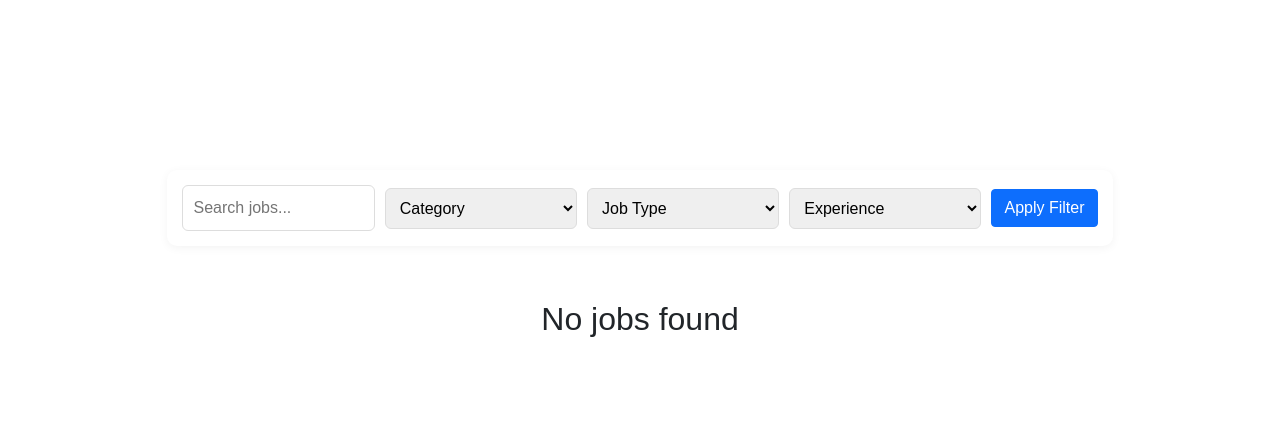
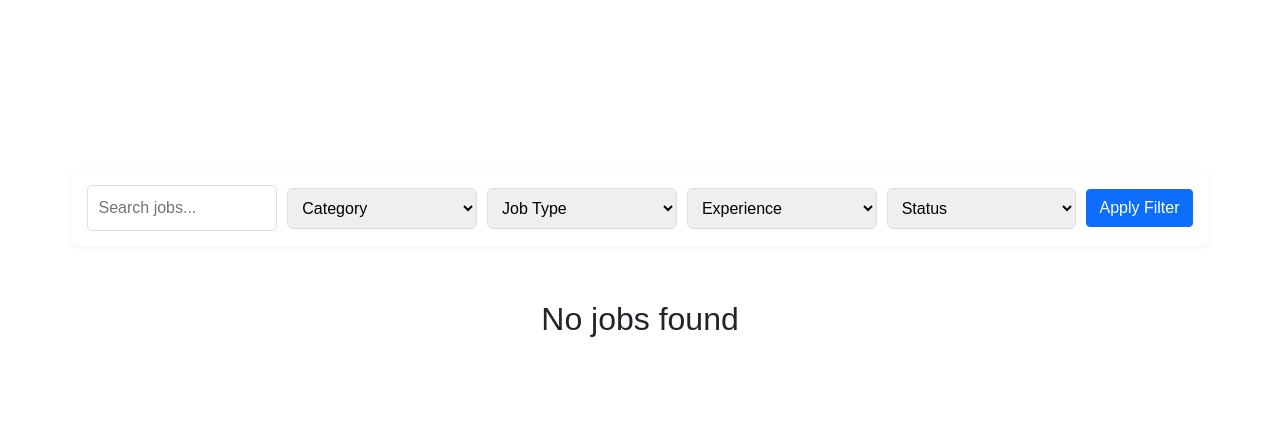
Before and after one commit to nishan756/SaasCom, a Django app: page /jobs/ in a window 1280 px wide. Shown: the part 72-502 px from the top of the page. Run offline with Django 5.2, Linux system fonts and the light colour scheme; data that the repository does not hold is empty; parts of the project's set-up code (start-up, migrations or seed data) failed here and were passed over; some libraries are stand-ins or nearby versions.

Commit message:
Added status filter

```diff
--- a/jobs/repository.py
+++ b/jobs/repository.py
@@ -15,6 +15,8 @@ class JobRepo:
             jobs = jobs.experience(query_set["experience"])
         if query_set.get("title"):
             jobs = jobs.filter(title__icontains = query_set["title"])
+        if query_set.get("status"):
+            jobs = jobs.filter(is_active = query_set["status"])
         return jobs
 
     def get_user_jobs(self , user , **query_param):
--- a/jobs/service.py
+++ b/jobs/service.py
@@ -6,7 +6,7 @@ class JobService:
     repo = JobRepo()
 
     def all_jobs(self , page_num , **query_set):
-        supported_q_field = ["category" , "job_type" , "experience" , "title"]
+        supported_q_field = ["category" , "job_type" , "experience" , "title" , "status"]
         query_set = {key:value for key , value in query_set.items() if key in supported_q_field}
         jobs = self.repo.all_jobs(**query_set)
         paginator = Paginator(jobs , 15)
--- a/jobs/templates/jobs.html
+++ b/jobs/templates/jobs.html
@@ -84,6 +84,21 @@
                 </select>
             </div>
 
+            <div class="filter-item">
+                <select name="status">
+                    <option value="">Status</option>
+                    <option value="True"
+                        {% if request.GET.status == "True" %}selected{% endif %}>
+                        Active
+                    </option>
+
+                    <option value="False"
+                        {% if request.GET.status == "False" %}selected{% endif %}>
+                        Inactive
+                    </option>
+                </select>
+            </div>
+
             <button type="submit" class="btn btn-primary">
                 Apply Filter
             </button>
@@ -119,7 +134,7 @@
                             {% if job.is_active %}
                                 <span class="active">Active</span>
                             {% else %}
-                                <span class="active">Inactive</span>
+                                <span class="inactive">Inactive</span>
                             {% endif %}
 
                             <div class="company-row">
```
